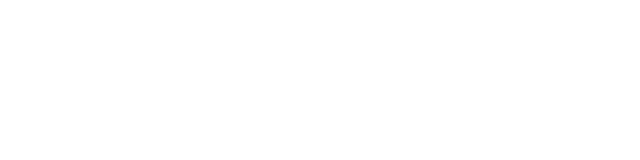
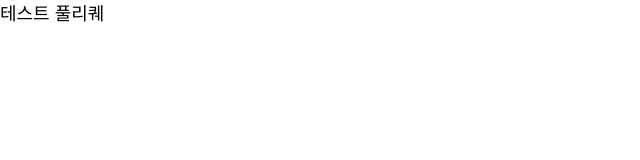
Before and after one commit to lemonlabdev/tumblbug_clone, a Next.js app: page / in a window 1280 px wide. Shown: the top 160 px of the page, without its empty margins (0-640 px from the left). Built offline with nearby package versions, Linux system fonts and the light colour scheme.

Commit message:
test: pull&request

```diff
--- a/pages/index.tsx
+++ b/pages/index.tsx
@@ -1,6 +1,6 @@
-import Head from "next/head";
-import Link from "next/link";
-import { GetStaticProps } from "next";
+import Head from 'next/head'
+import Link from 'next/link'
+import { GetStaticProps } from 'next'
 
 interface HomeProsInterface {}
 
@@ -10,7 +10,8 @@ export default function Home() {
       <Head>
         <title>텀블벅 클론코딩</title>
       </Head>
+      <span>테스트 풀리퀘</span>
       <div>{/*여기다 작성하기*/}</div>
     </div>
-  );
+  )
 }
```
Also changed, not shown: 1 other file (tests, documents, lock files or other folders).
